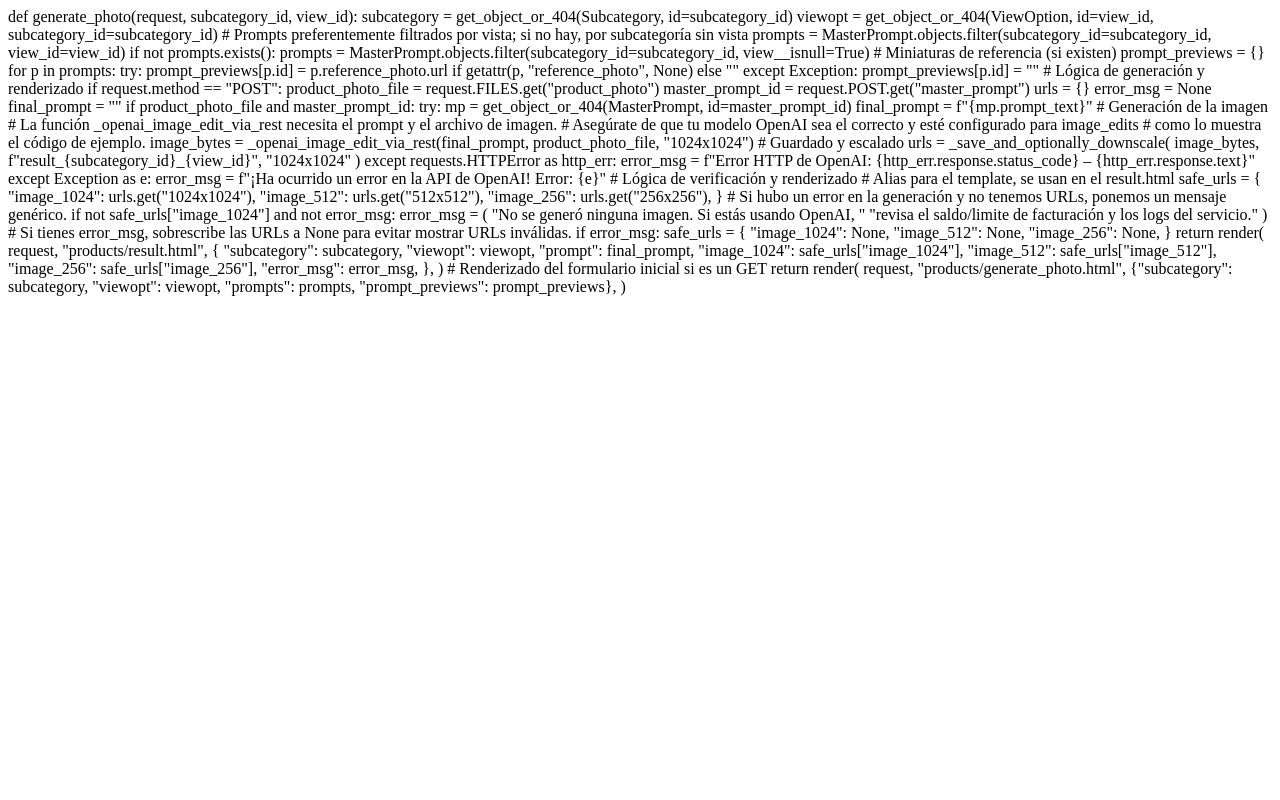
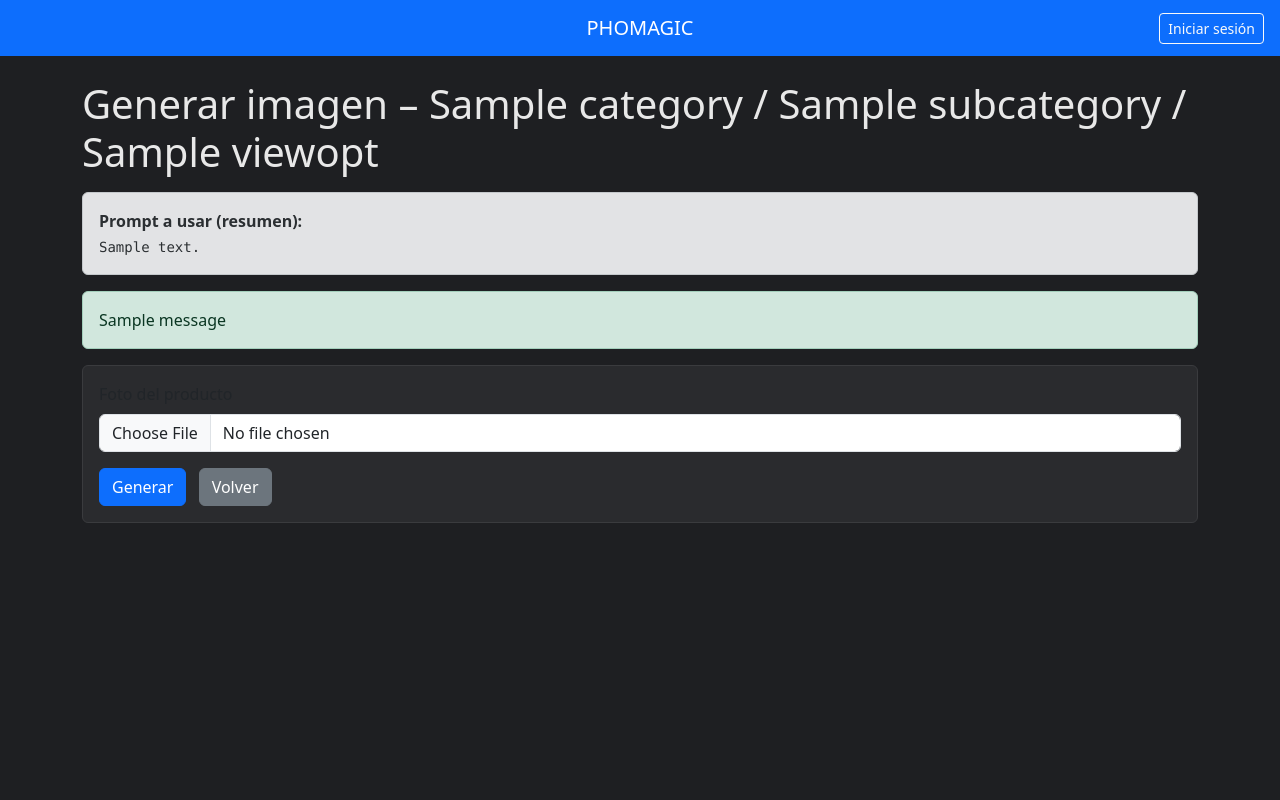
Before and after one commit to Pacoautor/phomagic, a Django app: template products/templates/products/generate_photo.html in a window 1280 px wide. Run offline with Django 5.2, Linux system fonts and the light colour scheme; the template is opened without the code that fills it: most values are stand-ins (such as "Sample title", 1, 10 or a date in 2020); one stand-in notice (Sample message) is shown; parts of the project's set-up code (start-up, migrations or seed data) failed here and were passed over.

Commit message:
Fix plantilla generate_photo y estáticos con WhiteNoise

```diff
--- a/products/templates/products/generate_photo.html
+++ b/products/templates/products/generate_photo.html
@@ -1,90 +1,60 @@
-def generate_photo(request, subcategory_id, view_id):
-    subcategory = get_object_or_404(Subcategory, id=subcategory_id)
-    viewopt = get_object_or_404(ViewOption, id=view_id, subcategory_id=subcategory_id)
+{% load static %}
+<!DOCTYPE html>
+<html lang="es">
+<head>
+  <meta charset="utf-8" />
+  <meta name="viewport" content="width=device-width, initial-scale=1" />
+  <title>Generar imagen</title>
+  <link href="https://cdn.jsdelivr.net/npm/bootstrap@5.3.3/dist/css/bootstrap.min.css" rel="stylesheet">
+  <style>
+    body{ background:#1e1f22; color:#e8e8e8; }
+    .card{ background:#2a2b2e; border:1px solid #3a3b3e; }
+  </style>
+</head>
+<body>
+  <nav class="navbar navbar-dark bg-primary">
+    <div class="container">
+      <a class="navbar-brand mx-auto" style="font-family: Coiny, system-ui, cursive;">PHOMAGIC</a>
+      <div class="position-absolute end-0 me-3">
+        {% if user.is_authenticated %}
+          <span class="me-2">Hola, {{ user.username }}</span>
+          <a class="btn btn-sm btn-outline-light" href="{% url 'logout' %}">Cerrar sesión</a>
+        {% else %}
+          <a class="btn btn-sm btn-outline-light" href="{% url 'login' %}">Iniciar sesión</a>
+        {% endif %}
+      </div>
+    </div>
+  </nav>
 
-    # Prompts preferentemente filtrados por vista; si no hay, por subcategoría sin vista
-    prompts = MasterPrompt.objects.filter(subcategory_id=subcategory_id, view_id=view_id)
-    if not prompts.exists():
-        prompts = MasterPrompt.objects.filter(subcategory_id=subcategory_id, view__isnull=True)
+  <div class="container py-4">
+    <h1 class="mb-3">Generar imagen – {{ subcategory.category.name }} / {{ subcategory.name }}{% if viewopt %} / {{ viewopt.name }}{% endif %}</h1>
 
-    # Miniaturas de referencia (si existen)
-    prompt_previews = {}
-    for p in prompts:
-        try:
-            prompt_previews[p.id] = p.reference_photo.url if getattr(p, "reference_photo", None) else ""
-        except Exception:
-            prompt_previews[p.id] = ""
+    {% if prompt_previews %}
+      <div class="alert alert-secondary">
+        <div class="fw-semibold mb-1">Prompt a usar (resumen):</div>
+        <pre style="white-space: pre-wrap; margin:0;">{{ prompt_previews|join:"\n\n" }}</pre>
+      </div>
+    {% endif %}
 
-    # Lógica de generación y renderizado
-    if request.method == "POST":
-        product_photo_file = request.FILES.get("product_photo")
-        master_prompt_id = request.POST.get("master_prompt")
+    {% if messages %}
+      {% for message in messages %}
+        <div class="alert alert-{{ message.tags }}">{{ message }}</div>
+      {% endfor %}
+    {% endif %}
 
-        urls = {}
-        error_msg = None
-        final_prompt = ""
+    <div class="card p-3">
+      <form method="post" enctype="multipart/form-data">
+        {% csrf_token %}
+        <div class="mb-3">
+          <label class="form-label">Foto del producto</label>
+          <input class="form-control" type="file" name="product_photo" accept="image/*" required>
+        </div>
+        <button class="btn btn-primary">Generar</button>
+        <a class="btn btn-secondary ms-2" href="javascript:history.back()">Volver</a>
+      </form>
+    </div>
+  </div>
 
-        if product_photo_file and master_prompt_id:
-            try:
-                mp = get_object_or_404(MasterPrompt, id=master_prompt_id)
-                final_prompt = f"{mp.prompt_text}"
-
-                # Generación de la imagen
-                # La función _openai_image_edit_via_rest necesita el prompt y el archivo de imagen.
-                # Asegúrate de que tu modelo OpenAI sea el correcto y esté configurado para image_edits
-                # como lo muestra el código de ejemplo.
-                image_bytes = _openai_image_edit_via_rest(final_prompt, product_photo_file, "1024x1024")
-
-                # Guardado y escalado
-                urls = _save_and_optionally_downscale(
-                    image_bytes, f"result_{subcategory_id}_{view_id}", "1024x1024"
-                )
-
-            except requests.HTTPError as http_err:
-                error_msg = f"Error HTTP de OpenAI: {http_err.response.status_code} – {http_err.response.text}"
-            except Exception as e:
-                error_msg = f"¡Ha ocurrido un error en la API de OpenAI! Error: {e}"
-
-        # Lógica de verificación y renderizado
-        # Alias para el template, se usan en el result.html
-        safe_urls = {
-            "image_1024": urls.get("1024x1024"),
-            "image_512": urls.get("512x512"),
-            "image_256": urls.get("256x256"),
-        }
-
-        # Si hubo un error en la generación y no tenemos URLs, ponemos un mensaje genérico.
-        if not safe_urls["image_1024"] and not error_msg:
-            error_msg = (
-                "No se generó ninguna imagen. Si estás usando OpenAI, "
-                "revisa el saldo/limite de facturación y los logs del servicio."
-            )
-
-        # Si tienes error_msg, sobrescribe las URLs a None para evitar mostrar URLs inválidas.
-        if error_msg:
-            safe_urls = {
-                "image_1024": None,
-                "image_512": None,
-                "image_256": None,
-            }
-
-        return render(
-            request,
-            "products/result.html",
-            {
-                "subcategory": subcategory,
-                "viewopt": viewopt,
-                "prompt": final_prompt,
-                "image_1024": safe_urls["image_1024"],
-                "image_512": safe_urls["image_512"],
-                "image_256": safe_urls["image_256"],
-                "error_msg": error_msg,
-            },
-        )
-
-    # Renderizado del formulario inicial si es un GET
-    return render(
-        request,
-        "products/generate_photo.html",
-        {"subcategory": subcategory, "viewopt": viewopt, "prompts": prompts, "prompt_previews": prompt_previews},
-    )
+  <script src="https://cdn.jsdelivr.net/npm/bootstrap@5.3.3/dist/js/bootstrap.bundle.min.js"></script>
+</body>
+</html>
```
Also changed, not shown: photopro_app/settings.py (+25 -12 lines).
